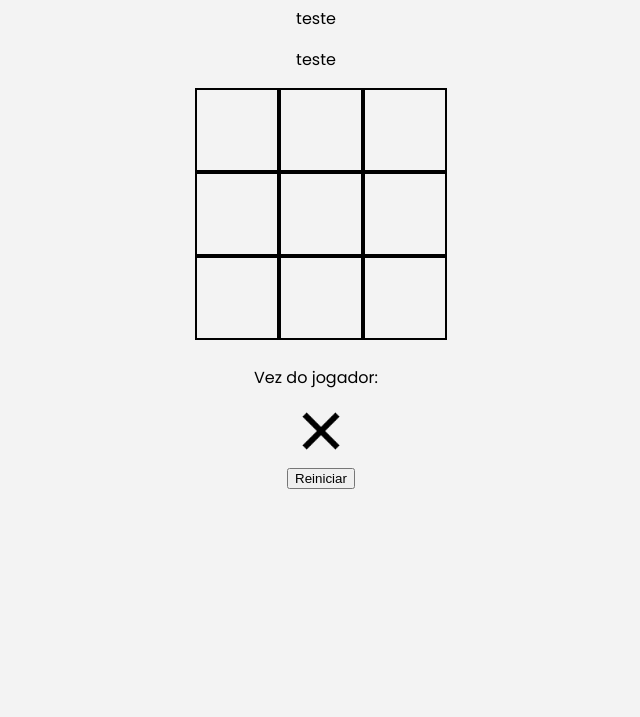
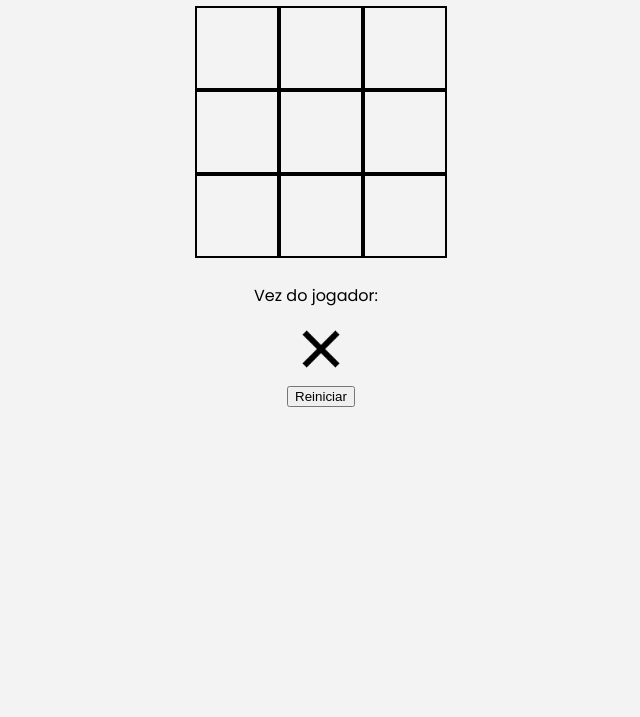
Before and after one commit to GabrielAraujo027/Jogo_da_Velha, a plain HTML site: page index.html in a window 1280 px wide. Shown: the part 83-800 px from the top of the page, without its empty margins (319-959 px from the left). Drawn offline with Linux system fonts and the light colour scheme.

Commit message:
Update index.html

```diff
--- a/index.html
+++ b/index.html
@@ -12,13 +12,6 @@
 
     <body>
         <h1>Jogo da Velha</h1>
-        <div class="placar">
-            <div class="player1">
-                <p>teste</p>
-            </div>
-            <div class="player2">
-                <p>teste</p>
-            </div>
         </div>
         <div>
             <div class="tabuleiro">
```
